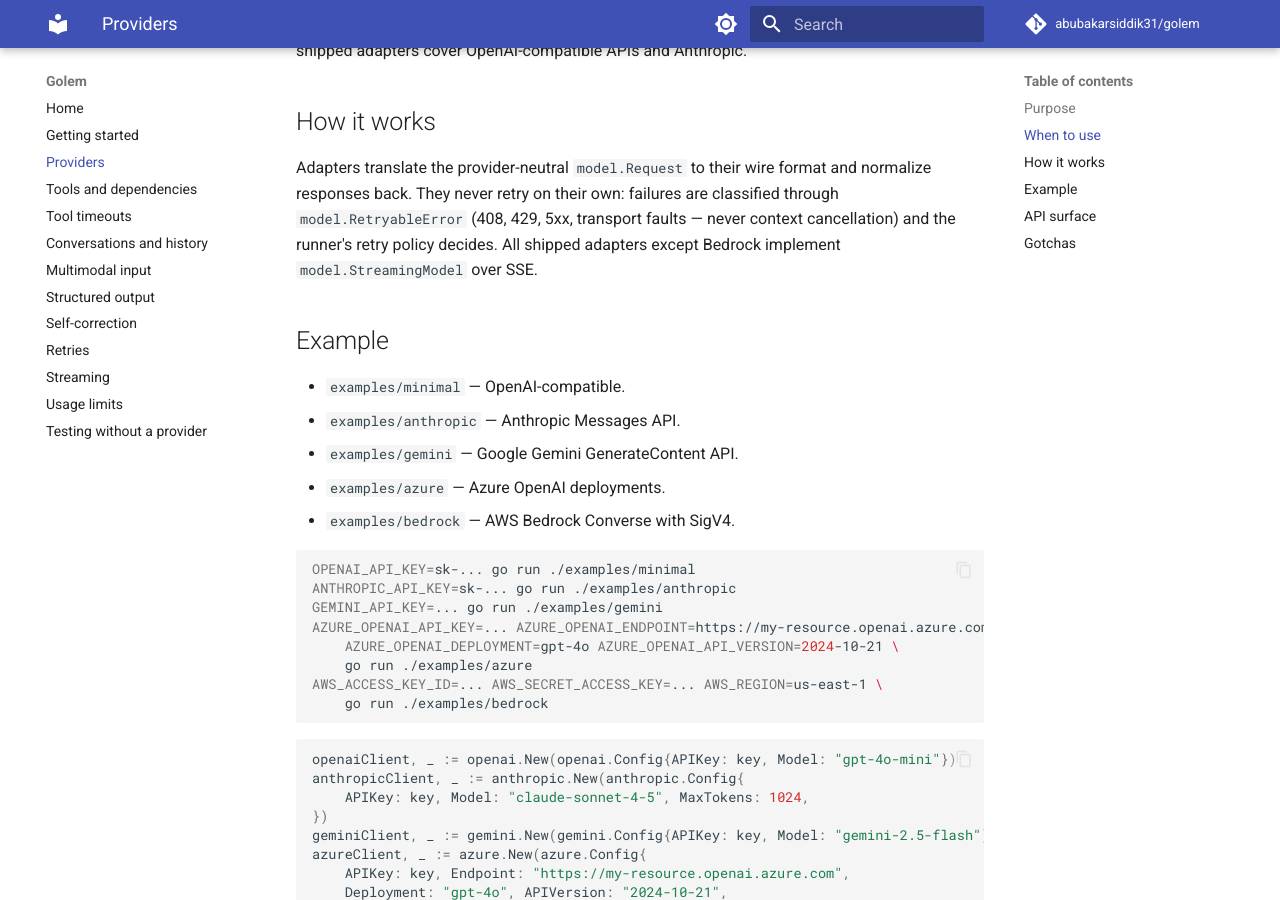
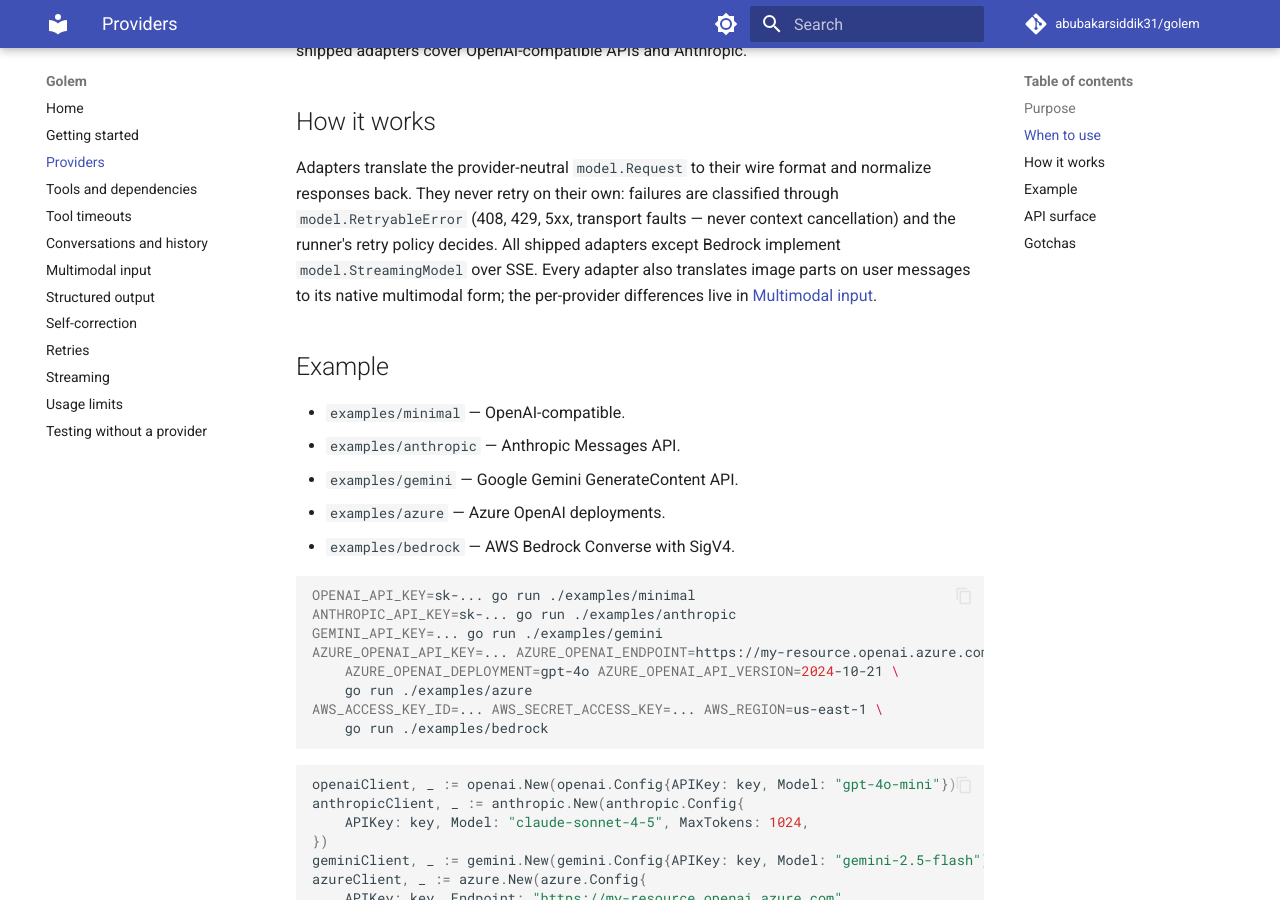
Before and after one commit to abubakarsiddik31/golem, an MkDocs documentation site: the page built from docs/guides/providers.md, in a window 1280 px wide and 900 px high, scrolled down 360 px. Built offline with MkDocs 1.6.1 and Material for MkDocs 9.7.7, drawn with Linux system fonts in a browser that asks for light colours; comment, search, counter and statistics services are not loaded.

Commit message:
docs: sync status and provider notes with v0.3.0
The README status paragraph catches up with the release — multimodal
input, history processing, fallback models, activity bounds, and the
documentation site. The providers guide cross-references the multimodal
mapping per adapter, and the streaming guide notes that fallback
models honor the single-attempt stream rule.

```diff
--- a/docs/guides/providers.md
+++ b/docs/guides/providers.md
@@ -18,7 +18,9 @@ format and normalize responses back. They never retry on their own:
 failures are classified through `model.RetryableError` (408, 429, 5xx,
 transport faults — never context cancellation) and the runner's retry
 policy decides. All shipped adapters except Bedrock implement
-`model.StreamingModel` over SSE.
+`model.StreamingModel` over SSE. Every adapter also translates image
+parts on user messages to its native multimodal form; the per-provider
+differences live in [Multimodal input](multimodal-input.md).
 
 ## Example
 
```
Also changed, not shown: README.md (+1 -1 lines), docs/guides/streaming.md (+2 -0 lines).
